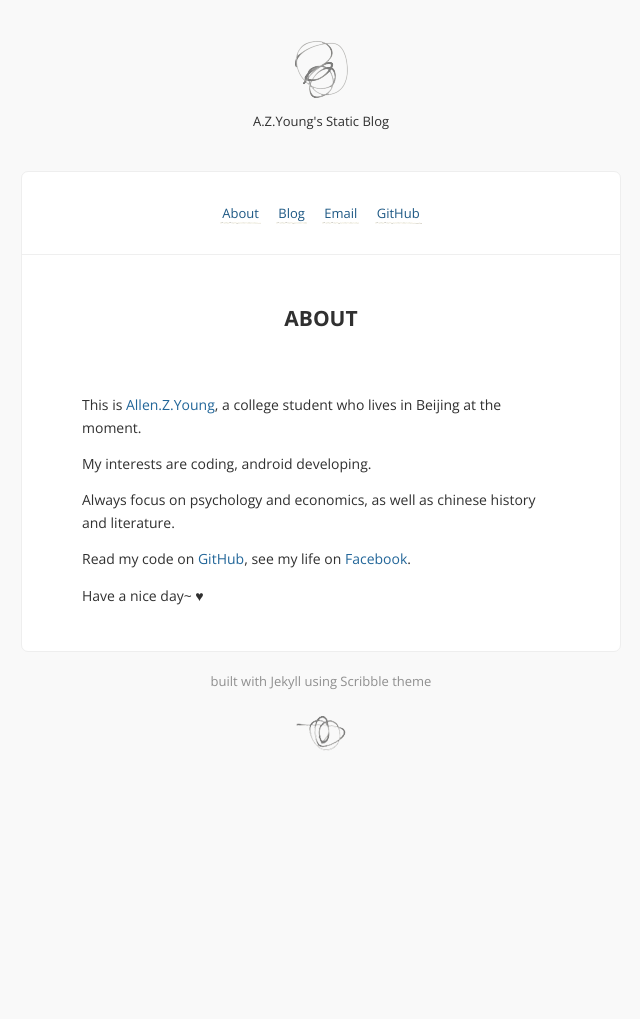
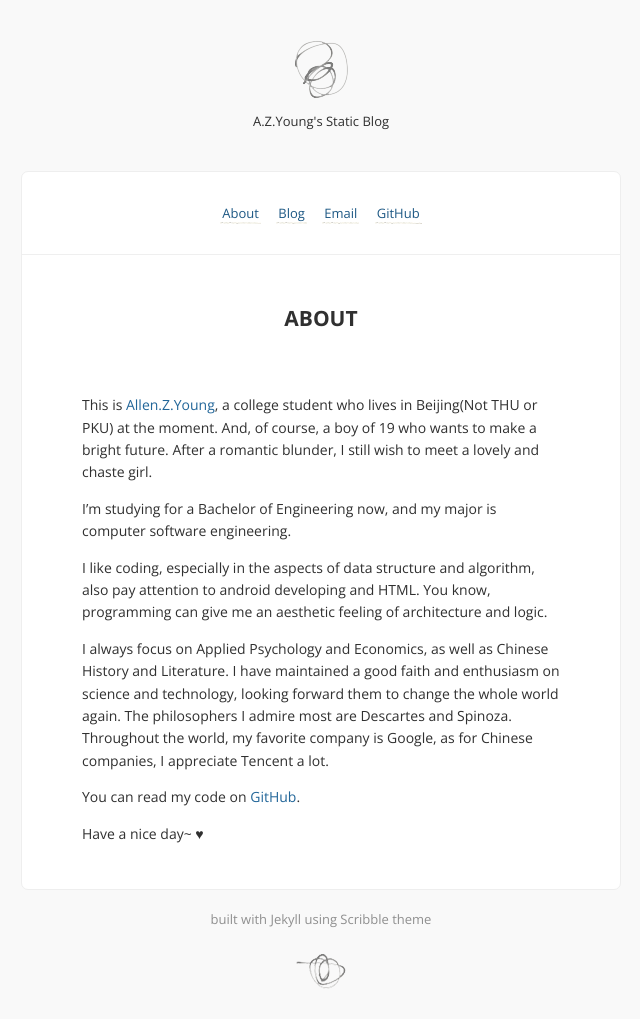
Before and after one commit to Lee52/AllenZYoung.github.io, a Jekyll site: the page built from about.md, in a window 1280 px wide. Shown: the whole page, without its empty margins (319-959 px from the left). Built offline with Jekyll 4.4.1, drawn with Linux system fonts in a browser that asks for light colours; Markdown is read by kramdown in place of the engine named in the settings; comment, search, counter and statistics services are not loaded; before the commit the page ends 900 px from its top, so only the background shows below that.

Commit message:
Update on About

```diff
--- a/about.md
+++ b/about.md
@@ -3,12 +3,14 @@ layout: page
 title: About
 ---
 
-This is [Allen.Z.Young](http://facebook.com/allzyoung), a college student who lives in Beijing at the moment.
+This is [Allen.Z.Young](http://facebook.com/allzyoung), a college student who lives in Beijing(Not THU or PKU) at the moment. And, of course, a boy of 19 who wants to make a bright future. After a romantic blunder, I still wish to meet a lovely and chaste girl.
 
-My interests are coding, android developing.
+I'm studying for a Bachelor of Engineering now, and my major is computer software engineering.
 
-Always focus on psychology and economics, as well as chinese history and literature.
+I like coding, especially in the aspects of data structure and algorithm, also pay attention to android developing and HTML. You know, programming can give me an aesthetic feeling of architecture and logic.
 
-Read my code on [GitHub](http://github.com/allenzyoung), see my life on [Facebook](http://facebook.com/allzyoung).
+I always focus on Applied Psychology and Economics, as well as Chinese History and Literature. I have maintained a good faith and enthusiasm on science and technology, looking forward them to change the whole world again. The philosophers I admire most are Descartes and Spinoza. Throughout the world, my favorite company is Google, as for Chinese companies, I appreciate Tencent a lot.
+
+You can read my code on [GitHub](http://github.com/allenzyoung).
 
 Have a nice day~ ♥
```
